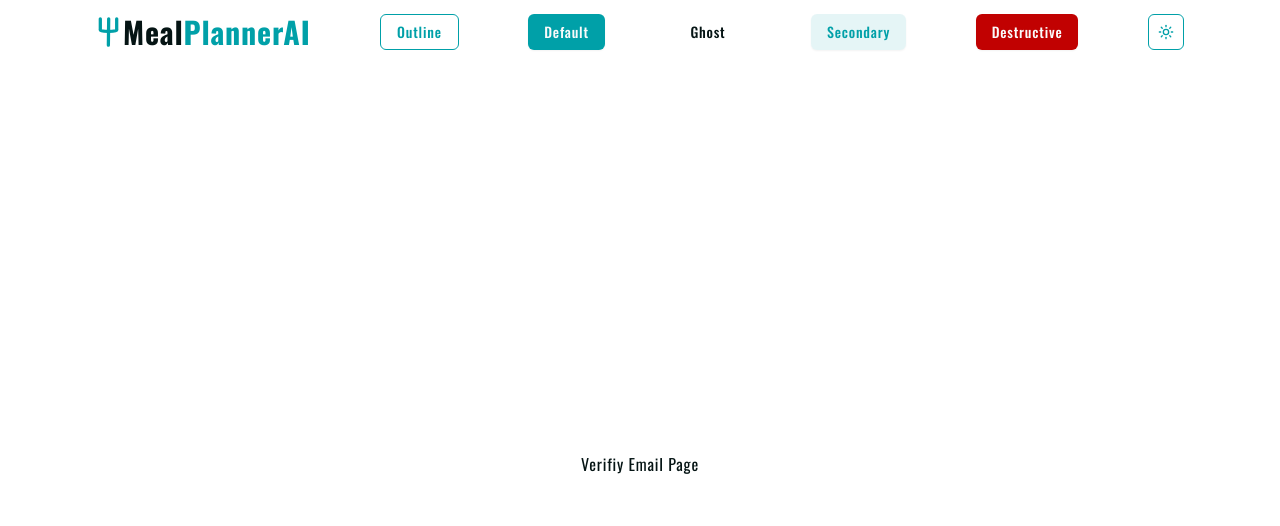
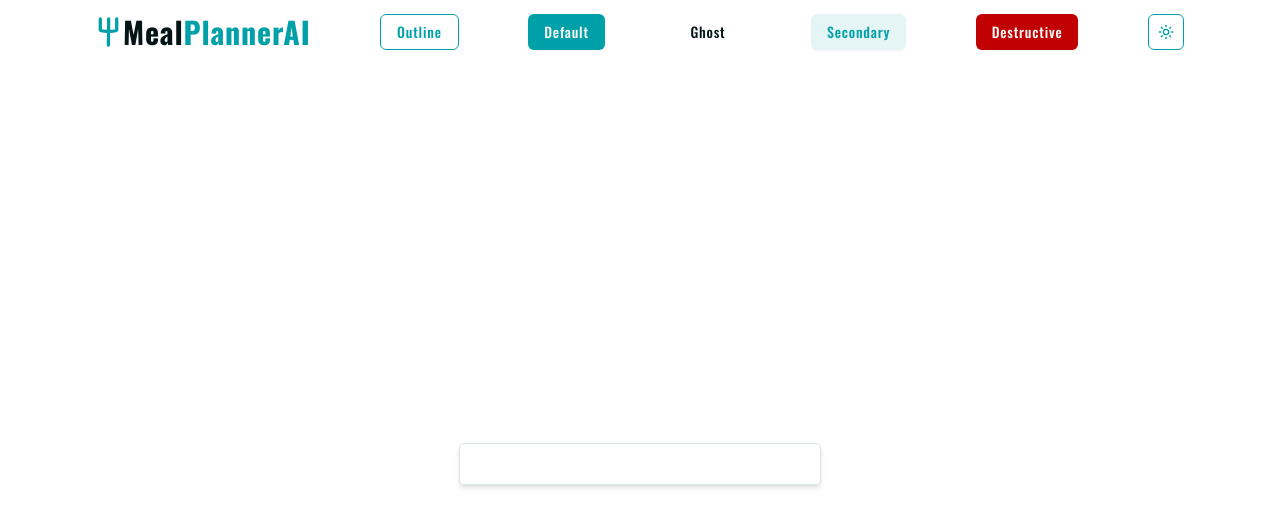
Before and after one commit to max-carver/mealplannerAI, a Next.js app: page /auth/verify-email in a window 1280 px wide. Shown: the top 526 px of the page. Built offline with nearby package versions, Linux system fonts and the light colour scheme.

Commit message:
Update verify email page to use VerificationForm component

```diff
--- /dev/null
+++ b/actions/newVerification.ts
@@ -0,0 +1,43 @@
+"use server";
+
+import { getVerificationTokenByToken } from "@/lib/verificationToken";
+import { db } from "@/prisma/db";
+
+export const newVerification = async (token: string) => {
+  const existingToken = await getVerificationTokenByToken(token);
+
+  if (!existingToken) {
+    return { error: true, message: "No token" };
+  }
+
+  const hasExpired = new Date(existingToken.expires) < new Date();
+
+  if (hasExpired) {
+    return { error: true, message: "Token expired" };
+  }
+
+  const user = await db.user.findUnique({
+    where: { email: existingToken.email },
+  });
+
+  if (!user) {
+    return { error: true, message: "Email not found" };
+  }
+
+  const hasVerified = user.emailVerified;
+
+  if (hasVerified) {
+    return { error: true, message: "Email already verified" };
+  }
+
+  await db.user.update({
+    where: { id: user.id },
+    data: { emailVerified: new Date(), email: existingToken.email },
+  });
+
+  await db.verificationToken.delete({
+    where: { id: existingToken.id },
+  });
+
+  return { error: false, message: "Email verified" };
+};
--- a/app/auth/verify-email/page.tsx
+++ b/app/auth/verify-email/page.tsx
@@ -1,15 +1,10 @@
 import { Container } from "@/components/container";
+import VerificationForm from "@/components/forms/VerificationForm";
 
-type Params = {
-  token: string;
-};
-
-const VerifyEmailPage = async ({ params }: { params: Params }) => {
-  const { token } = await params;
-
+const VerifyEmailPage = async () => {
   return (
     <Container className="flex h-screen items-center justify-center">
-      Verifiy Email Page
+      <VerificationForm />
     </Container>
   );
 };
--- /dev/null
+++ b/components/forms/VerificationForm.tsx
@@ -0,0 +1,56 @@
+"use client";
+
+import { useCallback, useEffect, useState } from "react";
+import { useRouter, useSearchParams } from "next/navigation";
+import { Loader2 } from "lucide-react";
+import { newVerification } from "@/actions/newVerification";
+import FormError from "./FormError";
+import FormSuccess from "./FormSuccess";
+
+const VerificationForm = () => {
+  const searchParams = useSearchParams();
+  const token = searchParams.get("token");
+  const [success, setSuccess] = useState<string | null>(null);
+  const [error, setError] = useState<string | null>(null);
+  const router = useRouter();
+
+  const onSubmit = useCallback(async () => {
+    if (success || error) return;
+
+    if (!token) {
+      return;
+    }
+
+    try {
+      const response = await newVerification(token);
+
+      if (response?.error) {
+        setError(response.message);
+      } else {
+        setSuccess(response.message);
+      }
+    } catch (error) {
+      setError("Something went wrong");
+      console.log(error);
+    }
+  }, [token, success, error]);
+
+  useEffect(() => {
+    onSubmit();
+  }, [onSubmit]);
+
+  return (
+    <form
+      onSubmit={onSubmit}
+      className="space-y-4 p-5 border w-full lg:w-1/2 xl:w-1/3 mx-auto rounded shadow-md flex flex-col items-center justify-center"
+    >
+      {error && success && (
+        <p className="text-2xl font-bold">Verifying Email...</p>
+      )}
+      {error && <FormError text={error} />}
+      {success && <FormSuccess text={success} />}
+    </form>
+  );
+};
+
+export default VerificationForm;
```
